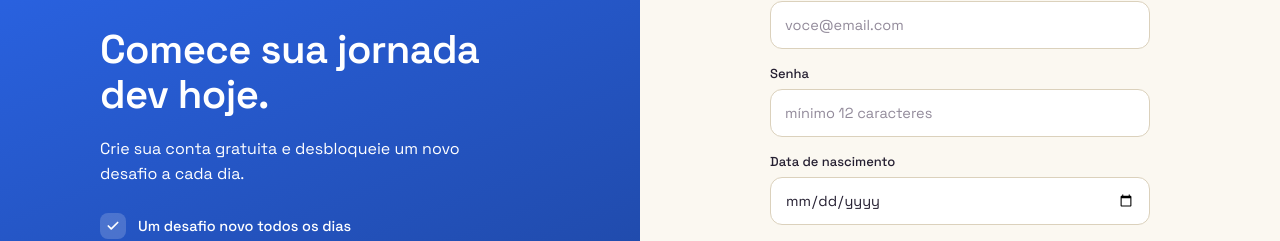
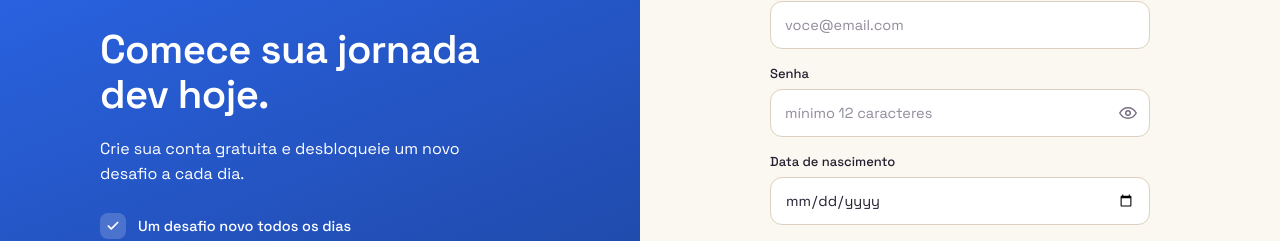
Before and after one commit to jpavrdev/plataforma-estudos, a React (Vite) app in the folder frontend/: page /cadastro in a window 1280 px wide. Shown: the part 215-456 px from the top of the page. Built offline with nearby package versions, Linux system fonts and the light colour scheme; no server answers.

Commit message:
feat(frontend): botao de mostrar/ocultar senha no campo de senha
- Adiciona toggle de visibilidade (olho) nos campos de senha do FormField
- Login e cadastro herdam automaticamente por usarem o componente compartilhado
- Novos icones Eye e EyeOff; botao com aria-label e fora da ordem de tab

```diff
--- a/frontend/src/components/FormField.tsx
+++ b/frontend/src/components/FormField.tsx
@@ -1,4 +1,5 @@
-import type { ChangeEvent, ReactNode } from 'react';
+import { useState, type ChangeEvent, type ReactNode } from 'react';
+import { Eye, EyeOff } from './Icons';
 
 interface FormFieldProps {
   label: string;
@@ -22,6 +23,11 @@ export function FormField({
   required = false,
   labelAddon,
 }: FormFieldProps) {
+  const [mostrarSenha, setMostrarSenha] = useState(false);
+  const ehSenha = type === 'password';
+  // Em campo de senha, o toggle alterna o type real entre password e text.
+  const tipoInput = ehSenha && mostrarSenha ? 'text' : type;
+
   return (
     <label className="field">
       {labelAddon ? (
@@ -32,15 +38,29 @@ export function FormField({
       ) : (
         <span className="field__label">{label}</span>
       )}
+      <div className={ehSenha ? 'input-wrap' : undefined}>
         <input
           className="input"
-        type={type}
+          type={tipoInput}
           placeholder={placeholder}
           value={value}
           onChange={onChange}
           autoComplete={autoComplete}
           required={required}
         />
+        {ehSenha && (
+          <button
+            type="button"
+            className="input-toggle"
+            onClick={() => setMostrarSenha((v) => !v)}
+            aria-label={mostrarSenha ? 'Ocultar senha' : 'Mostrar senha'}
+            title={mostrarSenha ? 'Ocultar senha' : 'Mostrar senha'}
+            tabIndex={-1}
+          >
+            {mostrarSenha ? <EyeOff size={18} /> : <Eye size={18} />}
+          </button>
+        )}
+      </div>
     </label>
   );
 }
--- a/frontend/src/components/Icons.tsx
+++ b/frontend/src/components/Icons.tsx
@@ -65,6 +65,20 @@ export const Plus = ({ size = 12 }: IconProps) => (
   </svg>
 );
 
+export const Eye = ({ size = 18 }: IconProps) => (
+  <svg {...base(size)} stroke="currentColor" strokeWidth="2" strokeLinecap="round" strokeLinejoin="round">
+    <path d="M1 12s4-7 11-7 11 7 11 7-4 7-11 7-11-7-11-7z" />
+    <circle cx="12" cy="12" r="3" />
+  </svg>
+);
+
+export const EyeOff = ({ size = 18 }: IconProps) => (
+  <svg {...base(size)} stroke="currentColor" strokeWidth="2" strokeLinecap="round" strokeLinejoin="round">
+    <path d="M17.94 17.94A10.07 10.07 0 0 1 12 20C5 20 1 12 1 12a18.5 18.5 0 0 1 5.06-5.94M9.9 4.24A9.12 9.12 0 0 1 12 4c7 0 11 8 11 8a18.5 18.5 0 0 1-2.16 3.19M9.88 9.88a3 3 0 0 0 4.24 4.24" />
+    <line x1="1" y1="1" x2="23" y2="23" />
+  </svg>
+);
+
 /* Capelo de formatura — símbolo da marca */
 export const GradCap = ({ size = 19 }: IconProps) => (
   <svg width={size} height={size} viewBox="0 0 32 32" fill="none" stroke="currentColor" xmlns="http://www.w3.org/2000/svg">
--- a/frontend/src/styles/app.css
+++ b/frontend/src/styles/app.css
@@ -40,6 +40,15 @@
 }
 .input::placeholder { color: var(--muted); opacity: .8; }
 .input:focus { border-color: var(--accent); box-shadow: 0 0 0 3px color-mix(in srgb, var(--accent) 16%, transparent); }
+.input-wrap { position: relative; }
+.input-wrap .input { padding-right: 44px; }
+.input-toggle {
+  position: absolute; top: 0; right: 0; height: 100%; width: 44px;
+  display: flex; align-items: center; justify-content: center;
+  background: none; border: none; cursor: pointer; color: var(--muted);
+  transition: color .15s ease;
+}
+.input-toggle:hover { color: var(--text); }
 .link { color: var(--accent); font-weight: 600; font-size: 13px; text-decoration: none; }
 .divider { display: flex; align-items: center; gap: 12px; color: var(--muted); font-size: 12.5px; margin: 18px 0; }
 .divider::before, .divider::after { content: ''; flex: 1; height: 1px; background: var(--border); }
```
Lines whose indentation alone changed are shown as unchanged.
